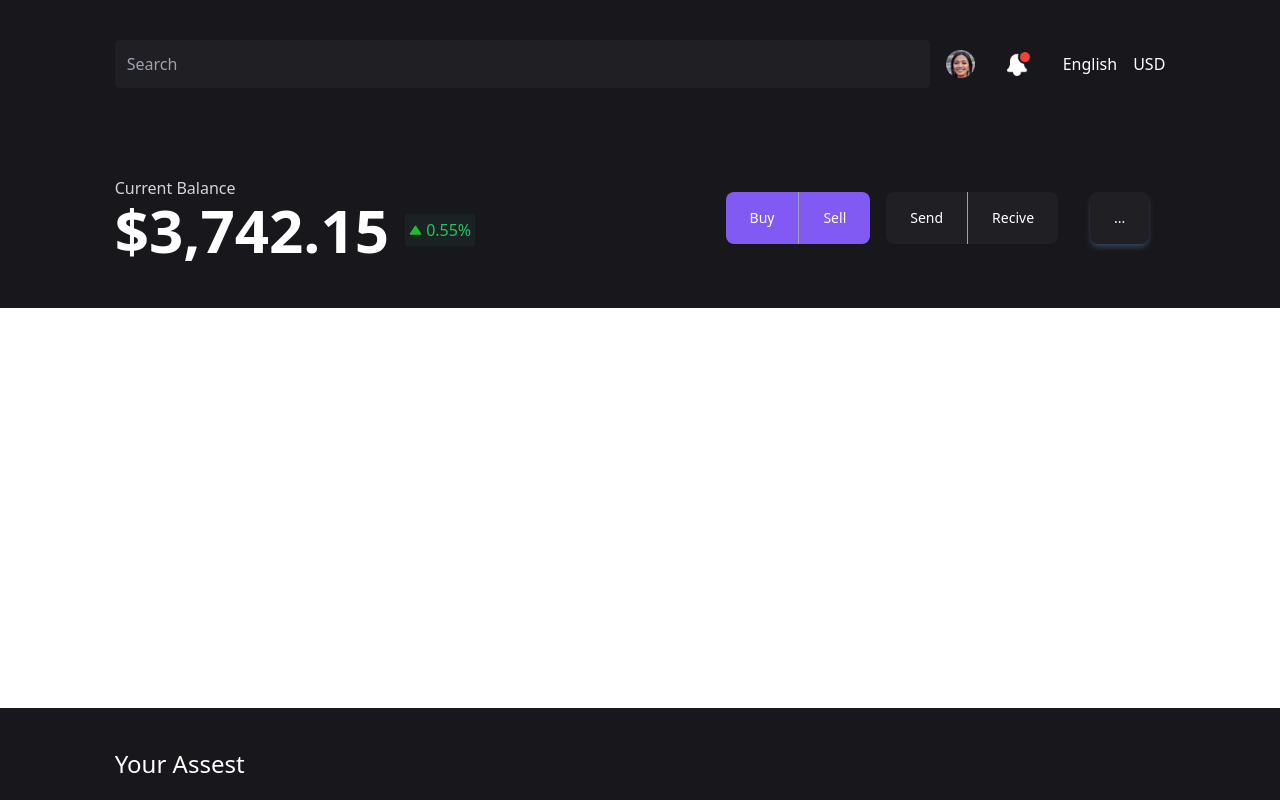
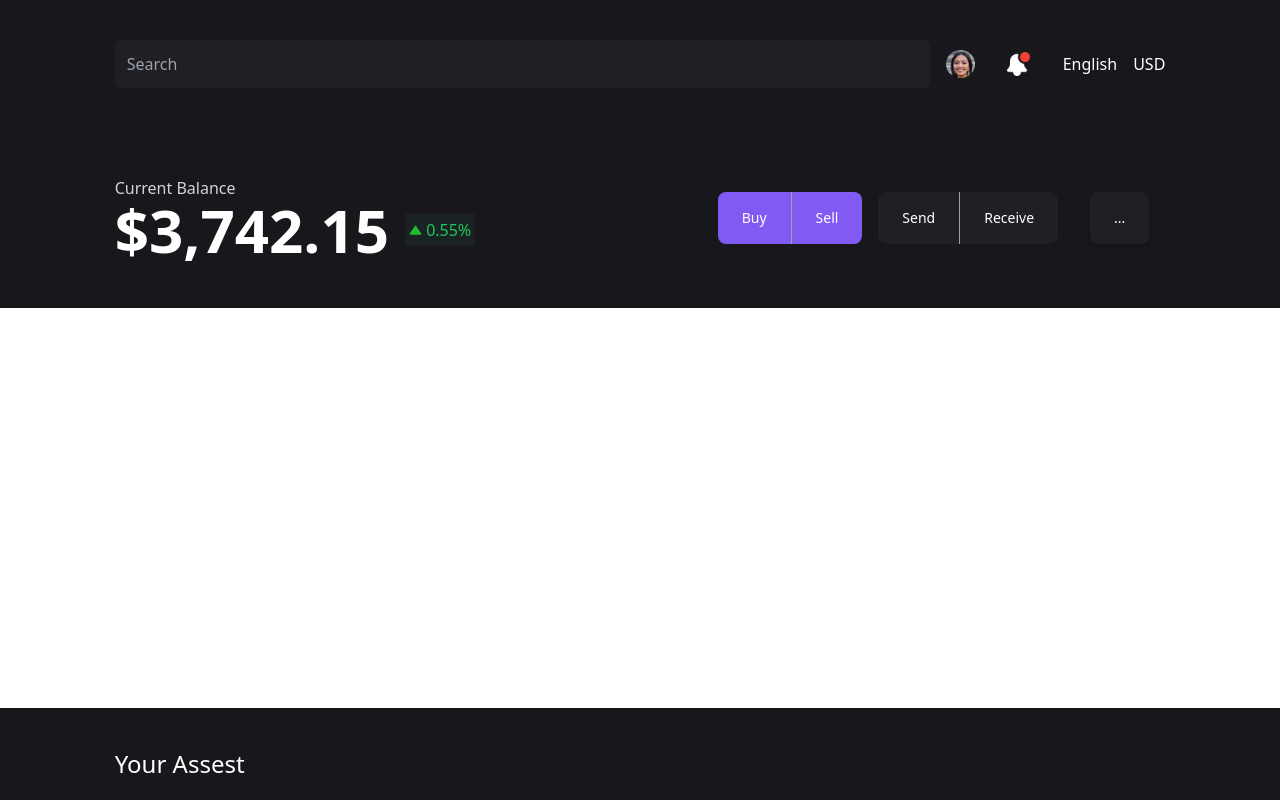
Before and after one commit to Aneal250/tinqlab_crypto, a React (Create React App) app: page / in a window 1280 px wide. Shown: the top 800 px of the page. Built offline with nearby package versions, Linux system fonts and the light colour scheme; no server answers.

Commit message:
typo Fix

```diff
--- a/src/component/SubHero.jsx
+++ b/src/component/SubHero.jsx
@@ -48,21 +48,21 @@ const SubHero = () => {
           <div className="inline-flex rounded-md shadow-sm" role="group">
             <button
               type="button"
-              className="md:px-6 md:py-4 px-3 py-2 md:text-sm text-xs font-medium text-white rounded-l-lg border-r border-gray-400 bg-dark-gray shadow-slate-700"
+              className="md:px-6 md:py-4 px-3 py-2 md:text-sm text-xs font-medium text-white rounded-l-lg border-r border-gray-400 bg-dark-gray "
             >
               Send
             </button>
 
             <button
               type="button"
-              className="md:px-6 md:py-4 px-3 py-2 md:text-sm text-xs font-medium text-white rounded-r-lg  border-gray-400 bg-dark-gray shadow-slate-700"
+              className="md:px-6 md:py-4 px-3 py-2 md:text-sm text-xs font-medium text-white rounded-r-lg  border-gray-400 bg-dark-gray "
             >
-              Recive
+              Receive
             </button>
           </div>
         </div>
         <div className="mx-4">
-          <button className="md:px-6 md:py-4 px-3 py-2 md:text-sm text-xs font-medium text-white rounded-r-lg rounded-l-lg bg-dark-gray shadow-md shadow-slate-700">
+          <button className="md:px-6 md:py-4 px-3 py-2 md:text-sm text-xs font-medium text-white rounded-r-lg rounded-l-lg bg-dark-gray shadow-md ">
             ...
           </button>
         </div>
```
